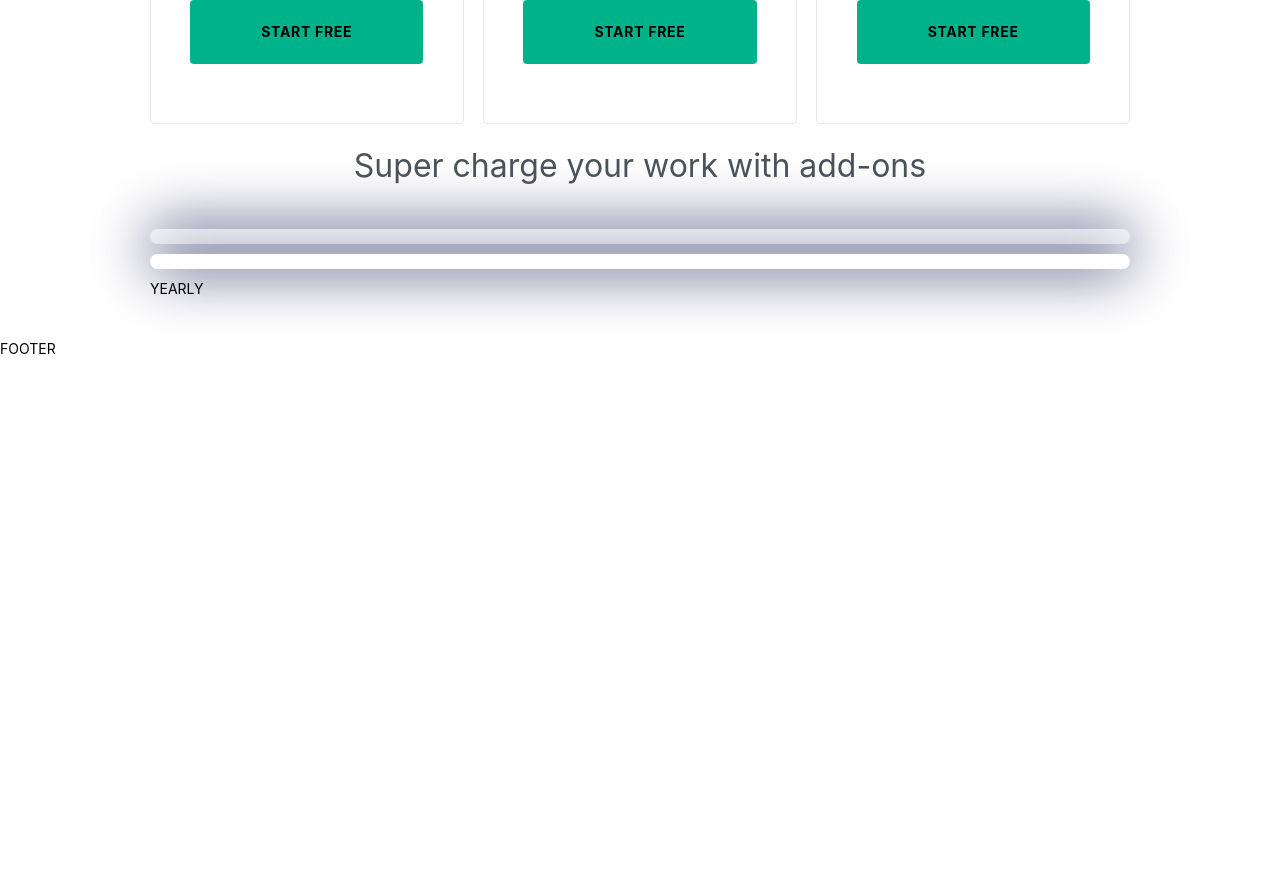
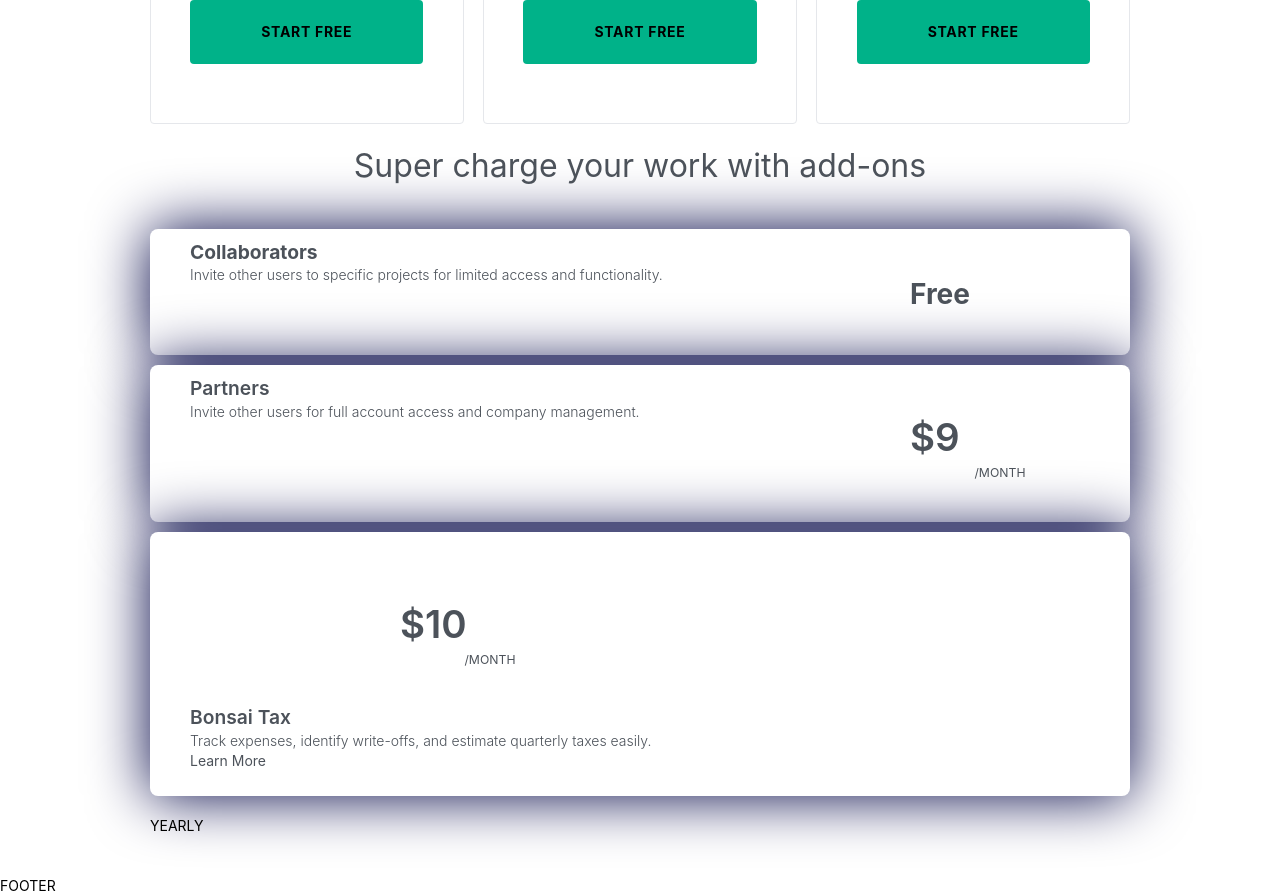
Before and after one commit to NicoH22/FE2_Bonsai, a Next.js app: page / in a window 1280 px wide. Shown: the part 1060-1956 px from the top of the page. Before the commit the page ends 1419 px from the top, so only its background shows below. Built offline with nearby package versions, Linux system fonts and the light colour scheme; a small style sheet from the web is missing.

Commit message:
addons contents

```diff
--- a/pages/index.js
+++ b/pages/index.js
@@ -436,7 +436,7 @@
                   </div>
                 </div>
                 {/* PLAN DIV 4 */}
-                <div className="!bg-scroll mx-0 mb-0 maxmd:mt-[4.5rem] w-full max-w-none">
+                <div className="!bg-scroll mx-0 mb-0 maxmd:mt-[4.5rem] w-full max-w-none text-[#4c525a]">
                   <div className="mt-[20px] mb-[40px] !bg-scroll">
                     <h2
                       className="font-normal !bg-scroll maxmd:text-[1.5rem] text-center
@@ -452,16 +452,109 @@
                   content-start maxlg:px-[40px] flex justify-between rounded-[8px] bg-[#fff]
                   shadow-[0_0_60px_0_rgb(2,4,69,5)]"
                   >
-                    <div></div>
-                    <div></div>
+                    <div className="!bg-scroll maxmd:w-full w-[80%] max-w-[600px]">
+                      <div
+                        className="font-[600] !bg-scroll maxmd:text-[1rem] my-0 text-[1.375rem]
+                      leading-[1.4] font-[700]"
+                      >
+                        Collaborators
+                      </div>
+                      <div className="!bg-scroll text-[1rem] font-[300]">
+                        Invite other users to specific projects for limited
+                        access and functionality.
+                      </div>
+                    </div>
+                    <div
+                      className="maxxs:pt-0 !bg-scroll maxmd:py-[15px] maxmd:justify-start w-[20%]
+                    py-[36px]"
+                    >
+                      <div
+                        className="!bg-scroll maxmd:text-[1.5rem] align-center my-0 text-[2rem]
+                      leading-[140%] font-bold"
+                      >
+                        Free
+                        <br />
+                      </div>
+                    </div>
                   </div>
                   <div
                     className="maxmd:py-[20px] mb-[10px] pt-[10px] px-[40px] pb-[5px]
                   !bg-scroll maxxs:px-[25px] maxmd:flex-col-reverse flex-wrap items-start
                   content-start maxlg:px-[40px] flex justify-between rounded-[8px] bg-[#fff]
                   shadow-[0_0_60px_0_rgb(2,4,69,5)]"
-                  ></div>
-                  <div className="addonbox"></div>
+                  >
+                    <div className="!bg-scroll maxmd:w-full w-[80%] max-w-[600px]">
+                      <div
+                        className="font-[600] !bg-scroll maxmd:text-[1rem] my-0 text-[1.375rem]
+                      leading-[1.4]"
+                      >
+                        Partners
+                      </div>
+                      <div className="!bg-scroll text-[1rem] font-[300]">
+                        Invite other users for full account access and company
+                        management.
+                      </div>
+                    </div>
+                    <div
+                      className="!bg-scroll maxmd:py-[15px] maxmd:justify-start w-[20%]
+                    py-[36px]"
+                    >
+                      <div
+                        className="!bg-scroll maxmd:text-[2.5rem] align-center my-0 text-[2.75rem]
+                      leading-[140%] font-semibold leading-[130%]"
+                      >
+                        $9
+                        <br />
+                      </div>
+                      <div
+                        className="!bg-scroll uppercase text-center text-[.875rem] leading-[133%]
+                      font-[400]"
+                      >
+                        /month
+                      </div>
+                    </div>
+                  </div>
+                  {/* ADDONBOX */}
+                  <div
+                    className="!bg-scroll maxms:px-[25px] maxmd:px-[20px] flex-col-reverse
+                  flex-wrap items-start content-start maxlg:px-[40px] flex mb-[20px]
+                  px-[40px] pt-[30px] pb-[25px] content-between items-center rounded-[8px]
+                  bg-[#fff] shadow-[0_0_60px_rgb(2,4,69,5)]"
+                  >
+                    <div className="!bg-scroll maxmd:w-full w-[80%] max-w-[600px]">
+                      <div
+                        className="font-[600] !bg-scroll maxmd:text-[1rem] my-0 text-[1.375rem]
+                      leading-[1.4]"
+                      >
+                        Bonsai Tax
+                      </div>
+                      <div className="!bg-scroll text-[1rem] font-[300] mx-0 ml-0 mr-[.625rem]">
+                        Track expenses, identify write-offs, and estimate
+                        quarterly taxes easily.
+                      </div>
+                      <a>
+                        <div>Learn More</div>
+                      </a>
+                    </div>
+                    <div
+                      className="!bg-scroll maxmd:py-[15px] maxmd:justify-start w-[20%]
+                    py-[36px]"
+                    >
+                      <div
+                        className="!bg-scroll maxmd:text-[2.5rem] align-center my-0 text-[2.75rem]
+                      leading-[140%] font-semibold leading-[130%]"
+                      >
+                        $10
+                        <br />
+                      </div>
+                      <div
+                        className="!bg-scroll uppercase text-center text-[.875rem] leading-[133%]
+                      font-[400]"
+                      >
+                        /month
+                      </div>
+                    </div>
+                  </div>
                 </div>
               </div>
               {/* PRICING YEARLY */}
```
